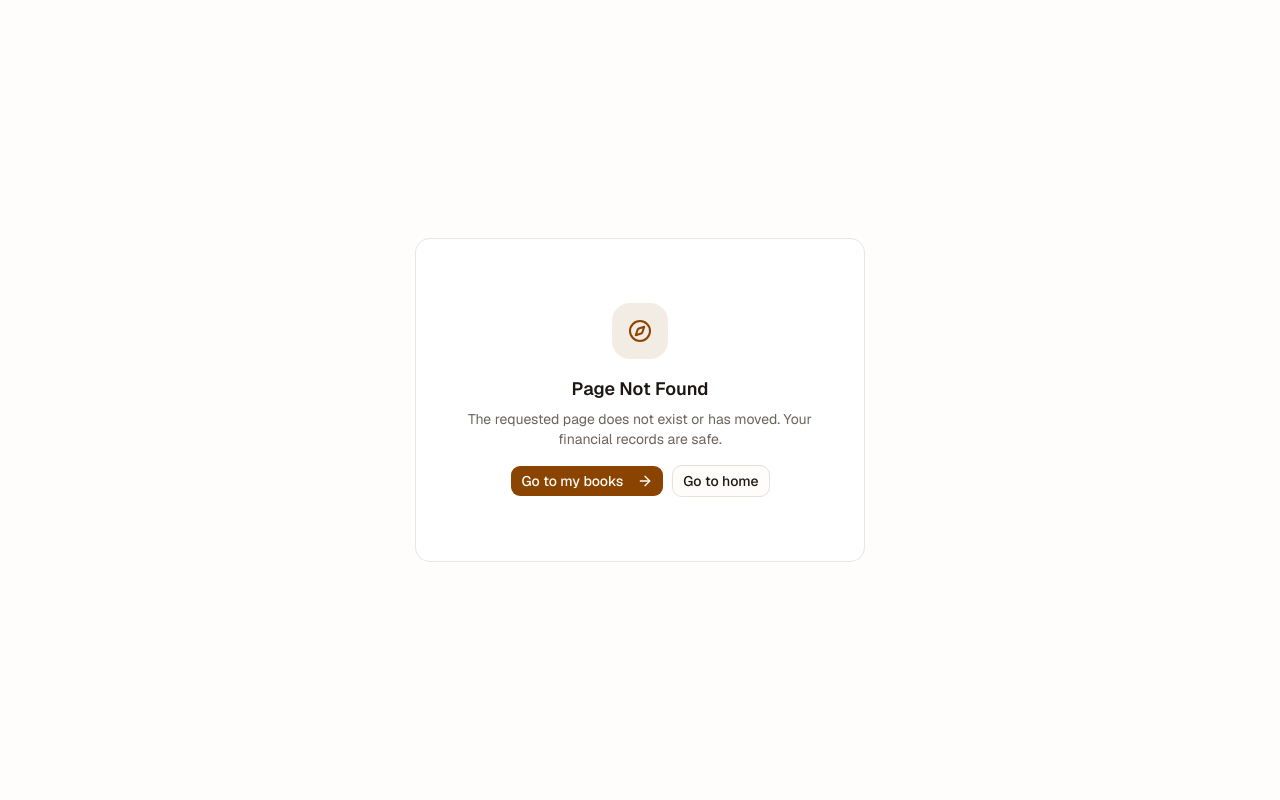
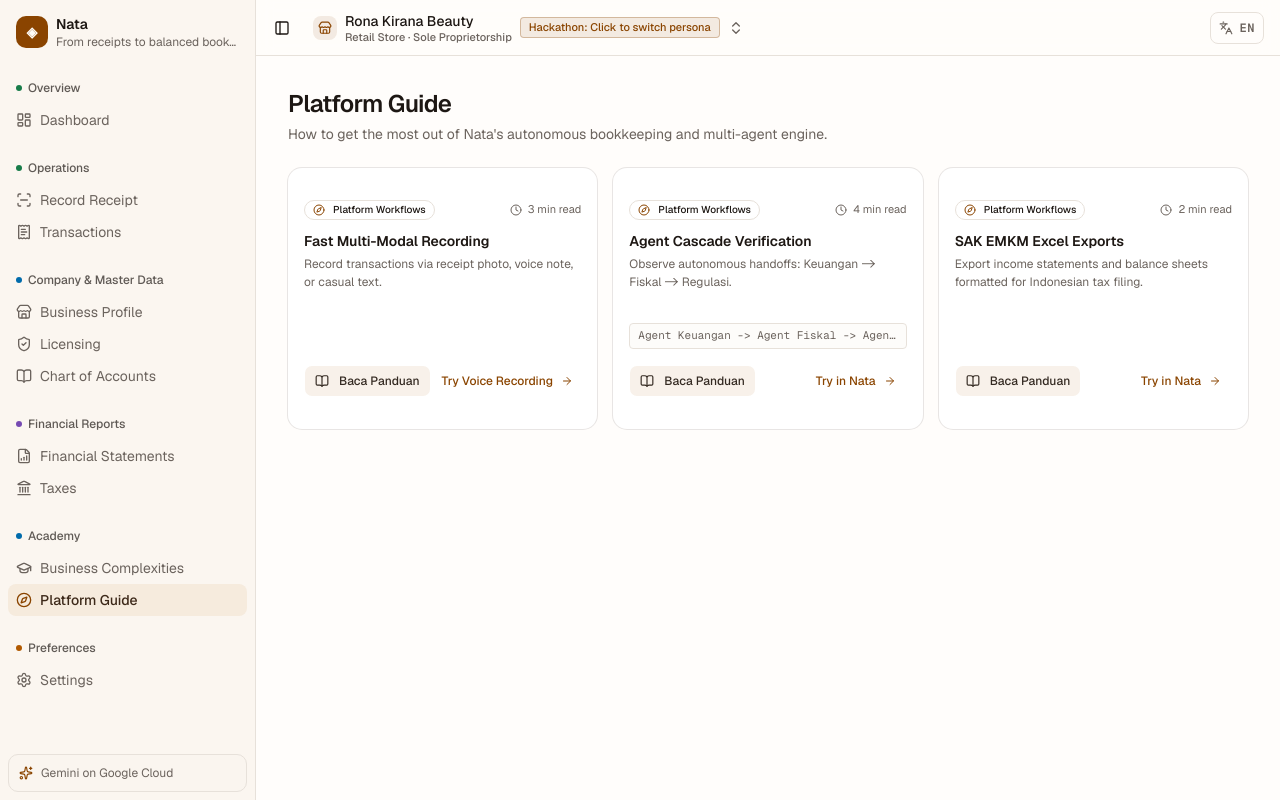
Before and after one commit to okihita/nata, a Next.js app in the folder web/: page /guide in a window 1280 px wide. Before the commit this address had no page. Built offline with nearby package versions, Linux system fonts and the light colour scheme.

Commit message:
refactor(academy): split platform guide into dedicated menu and make copy concise

```diff
--- a/web/next.config.ts
+++ b/web/next.config.ts
@@ -24,6 +24,7 @@ const nextConfig: NextConfig = {
       { source: "/pajak", destination: "/taxes" },
       { source: "/perizinan", destination: "/licensing" },
       { source: "/akademi", destination: "/academy" },
+      { source: "/panduan", destination: "/guide" },
       { source: "/usaha", destination: "/business" },
       { source: "/pengaturan", destination: "/settings" },
     ];
--- a/web/src/app/(app)/academy/page.tsx
+++ b/web/src/app/(app)/academy/page.tsx
@@ -7,8 +7,6 @@ import {
   ArrowRight,
   BookOpen,
   Clock,
-  Scale,
-  Compass,
   ExternalLink,
 } from "lucide-react";
 
@@ -16,21 +14,18 @@ import { PageHeader } from "@/components/app-sidebar";
 import { Badge } from "@/components/ui/badge";
 import { Button } from "@/components/ui/button";
 import { Card, CardContent, CardDescription, CardHeader, CardTitle } from "@/components/ui/card";
-import { Tabs, TabsList, TabsTrigger } from "@/components/ui/tabs";
 import { Separator } from "@/components/ui/separator";
 import { useLanguage } from "@/lib/copy";
 import { useWorkspace } from "@/lib/store";
 import {
   ACADEMY_LESSONS,
   MYTH_FACTS,
-  type AcademyTrack,
 } from "@/lib/academy";
 
 export default function AcademyPage() {
   const { copy } = useLanguage();
   const { business } = useWorkspace();
 
-  const [activeTrack, setActiveTrack] = useState<AcademyTrack>("business");
   const [selectedPersona, setSelectedPersona] = useState<"all" | "persona_a" | "persona_b">("all");
   const [activeLessonId, setActiveLessonId] = useState<string | null>(null);
 
@@ -41,13 +36,14 @@ export default function AcademyPage() {
       ? "persona_a"
       : undefined;
 
-  const filteredLessons = useMemo(() => {
+  // Filter lessons specifically for the Business Complexities track
+  const businessLessons = useMemo(() => {
     return ACADEMY_LESSONS.filter((item) => {
-      if (item.track !== activeTrack) return false;
+      if (item.track !== "business") return false;
       if (selectedPersona === "all") return true;
       return item.targetPersona === "all" || item.targetPersona === selectedPersona;
     });
-  }, [activeTrack, selectedPersona]);
+  }, [selectedPersona]);
 
   const activeLesson = useMemo(() => {
     if (!activeLessonId) return null;
@@ -57,7 +53,7 @@ export default function AcademyPage() {
   return (
     <>
       <PageHeader
-        title={copy.academy.title}
+        title={copy.nav.academy}
         subtitle={copy.academy.subtitle}
       />
 
@@ -109,33 +105,14 @@ export default function AcademyPage() {
         </div>
       </div>
 
-      {/* Main Track Tabs */}
-      <Tabs
-        value={activeTrack}
-        onValueChange={(val) => setActiveTrack(val as AcademyTrack)}
-        className="space-y-6"
-      >
-        <TabsList className="grid h-10 w-full grid-cols-2 max-w-md">
-          <TabsTrigger value="business" className="gap-2 text-xs font-medium">
-            <Scale className="size-4" />
-            {copy.academy.tracks.business}
-          </TabsTrigger>
-          <TabsTrigger value="platform" className="gap-2 text-xs font-medium">
-            <Compass className="size-4" />
-            {copy.academy.tracks.platform}
-          </TabsTrigger>
-        </TabsList>
-
-        <div className="space-y-6">
+      {/* Lesson Cards Grid */}
+      <div className="space-y-4">
         <div className="text-xs text-muted-foreground">
-            {activeTrack === "business"
-              ? copy.academy.tracks.businessDesc
-              : copy.academy.tracks.platformDesc}
+          {copy.academy.tracks.businessDesc}
         </div>
 
-          {/* Lesson Cards Grid */}
         <div className="grid gap-4 md:grid-cols-2 lg:grid-cols-3">
-            {filteredLessons.map((lesson) => {
+          {businessLessons.map((lesson) => {
             const lessonCopy = copy.academy.lessons[lesson.id as keyof typeof copy.academy.lessons];
             if (!lessonCopy) return null;
 
@@ -164,7 +141,7 @@ export default function AcademyPage() {
                   <CardTitle className="pt-2 text-sm leading-snug font-semibold">
                     {lessonCopy.title}
                   </CardTitle>
-                    <CardDescription className="text-xs line-clamp-2">
+                  <CardDescription className="text-xs text-muted-foreground leading-normal">
                     {lessonCopy.summary}
                   </CardDescription>
                 </CardHeader>
@@ -184,7 +161,7 @@ export default function AcademyPage() {
                       onClick={() => setActiveLessonId(lesson.id)}
                     >
                       <BookOpen className="mr-1.5 size-3.5" />
-                        {copy.common.loading ? "Baca Panduan" : "Baca Panduan"}
+                      Baca Panduan
                     </Button>
 
                     {lesson.actionLink && (
@@ -207,9 +184,8 @@ export default function AcademyPage() {
           })}
         </div>
       </div>
-      </Tabs>
 
-      {/* Reader Modal / Expandable View */}
+      {/* Reader Modal */}
       {activeLesson && (
         <div
           role="dialog"
@@ -249,7 +225,7 @@ export default function AcademyPage() {
                 }
               </p>
               <div className="rounded-lg border bg-muted/30 p-3 text-xs text-muted-foreground space-y-1">
-                <p className="font-medium text-foreground">💡 Ringkasan Praktis Nata:</p>
+                <p className="font-medium text-foreground">💡 Ringkasan:</p>
                 <p>
                   {
                     copy.academy.lessons[activeLesson.id as keyof typeof copy.academy.lessons]
@@ -282,7 +258,7 @@ export default function AcademyPage() {
         </div>
       )}
 
-      {/* 10/10 Interactive Section: Myth vs. Fact Flashcards */}
+      {/* Myth vs. Fact Flashcards */}
       <div className="mt-12 space-y-4">
         <div className="space-y-1">
           <h3 className="text-sm font-semibold tracking-tight">
--- /dev/null
+++ b/web/src/app/(app)/guide/page.tsx
@@ -0,0 +1,178 @@
+"use client";
+
+import { useMemo, useState } from "react";
+import Link from "next/link";
+import {
+  Compass,
+  ArrowRight,
+  BookOpen,
+  Clock,
+  ExternalLink,
+} from "lucide-react";
+
+import { PageHeader } from "@/components/app-sidebar";
+import { Badge } from "@/components/ui/badge";
+import { Button } from "@/components/ui/button";
+import { Card, CardContent, CardDescription, CardHeader, CardTitle } from "@/components/ui/card";
+import { useLanguage } from "@/lib/copy";
+import { ACADEMY_LESSONS } from "@/lib/academy";
+
+export default function GuidePage() {
+  const { copy } = useLanguage();
+  const [activeLessonId, setActiveLessonId] = useState<string | null>(null);
+
+  const platformLessons = useMemo(() => {
+    return ACADEMY_LESSONS.filter((item) => item.track === "platform");
+  }, []);
+
+  const activeLesson = useMemo(() => {
+    if (!activeLessonId) return null;
+    return platformLessons.find((l) => l.id === activeLessonId) ?? null;
+  }, [activeLessonId, platformLessons]);
+
+  return (
+    <>
+      <PageHeader
+        title={copy.nav.platformGuide}
+        subtitle={copy.academy.tracks.platformDesc}
+      />
+
+      {/* Guide Lessons Grid */}
+      <div className="grid gap-4 md:grid-cols-2 lg:grid-cols-3">
+        {platformLessons.map((lesson) => {
+          const lessonCopy = copy.academy.lessons[lesson.id as keyof typeof copy.academy.lessons];
+          if (!lessonCopy) return null;
+
+          return (
+            <Card
+              key={lesson.id}
+              className="flex flex-col justify-between transition-all hover:border-primary/50 hover:shadow-xs"
+            >
+              <CardHeader className="p-4 pb-2">
+                <div className="flex items-center justify-between gap-2">
+                  <Badge variant="outline" className="text-[10px]">
+                    <Compass className="mr-1 size-3 text-primary" />
+                    {copy.academy.categories[lesson.category]}
+                  </Badge>
+                  <div className="flex items-center gap-1.5 text-[11px] text-muted-foreground">
+                    <Clock className="size-3" />
+                    <span>
+                      {lesson.estimatedMinutes} {copy.academy.minRead}
+                    </span>
+                  </div>
+                </div>
+                <CardTitle className="pt-2 text-sm leading-snug font-semibold">
+                  {lessonCopy.title}
+                </CardTitle>
+                <CardDescription className="text-xs text-muted-foreground leading-normal">
+                  {lessonCopy.summary}
+                </CardDescription>
+              </CardHeader>
+
+              <CardContent className="p-4 pt-2 space-y-3">
+                {lesson.statuteCitation && (
+                  <div className="rounded border bg-muted/30 px-2 py-1 text-[11px] text-muted-foreground font-mono truncate">
+                    {lesson.statuteCitation}
+                  </div>
+                )}
+
+                <div className="flex items-center justify-between pt-1">
+                  <Button
+                    variant="secondary"
+                    size="sm"
+                    className="h-8 text-xs cursor-pointer"
+                    onClick={() => setActiveLessonId(lesson.id)}
+                  >
+                    <BookOpen className="mr-1.5 size-3.5" />
+                    Baca Panduan
+                  </Button>
+
+                  {lesson.actionLink && (
+                    <Button
+                      asChild
+                      variant="ghost"
+                      size="sm"
+                      className="h-8 text-xs text-primary hover:text-primary"
+                    >
+                      <Link href={lesson.actionLink.href}>
+                        {copy.academy.actionButtons[lesson.actionLink.labelKey]}
+                        <ArrowRight className="ml-1 size-3" />
+                      </Link>
+                    </Button>
+                  )}
+                </div>
+              </CardContent>
+            </Card>
+          );
+        })}
+      </div>
+
+      {/* Reader Modal */}
+      {activeLesson && (
+        <div
+          role="dialog"
+          aria-modal="true"
+          className="fixed inset-0 z-50 flex items-center justify-center bg-background/80 backdrop-blur-xs p-4"
+        >
+          <Card className="max-w-xl w-full max-h-[85vh] flex flex-col shadow-xl border-primary/20">
+            <CardHeader className="border-b p-4">
+              <div className="flex items-center justify-between gap-2">
+                <Badge variant="outline" className="text-[11px]">
+                  {copy.academy.categories[activeLesson.category]}
+                </Badge>
+                <Button
+                  variant="ghost"
+                  size="sm"
+                  className="h-7 px-2 text-xs"
+                  onClick={() => setActiveLessonId(null)}
+                >
+                  ✕
+                </Button>
+              </div>
+              <CardTitle className="pt-2 text-base font-semibold">
+                {copy.academy.lessons[activeLesson.id as keyof typeof copy.academy.lessons]?.title}
+              </CardTitle>
+            </CardHeader>
+            <CardContent className="overflow-y-auto p-5 text-sm leading-relaxed space-y-4">
+              <p className="text-foreground/90">
+                {
+                  copy.academy.lessons[activeLesson.id as keyof typeof copy.academy.lessons]
+                    ?.content
+                }
+              </p>
+              <div className="rounded-lg border bg-muted/30 p-3 text-xs text-muted-foreground space-y-1">
+                <p className="font-medium text-foreground">💡 Ringkasan:</p>
+                <p>
+                  {
+                    copy.academy.lessons[activeLesson.id as keyof typeof copy.academy.lessons]
+                      ?.summary
+                  }
+                </p>
+              </div>
+            </CardContent>
+            <div className="border-t p-4 flex items-center justify-between bg-muted/10">
+              {activeLesson.actionLink ? (
+                <Button asChild size="sm" className="gap-1.5 text-xs">
+                  <Link href={activeLesson.actionLink.href}>
+                    {copy.academy.actionButtons[activeLesson.actionLink.labelKey]}
+                    <ExternalLink className="size-3.5" />
+                  </Link>
+                </Button>
+              ) : (
+                <div />
+              )}
+              <Button
+                variant="outline"
+                size="sm"
+                className="text-xs"
+                onClick={() => setActiveLessonId(null)}
+              >
+                {copy.common.close}
+              </Button>
+            </div>
+          </Card>
+        </div>
+      )}
+    </>
+  );
+}
--- a/web/src/components/app-sidebar.tsx
+++ b/web/src/components/app-sidebar.tsx
@@ -14,6 +14,7 @@ import {
   Store,
   Sparkles,
   GraduationCap,
+  Compass,
   type LucideIcon,
 } from "lucide-react";
 
@@ -46,6 +47,7 @@ export const ICONS: Record<string, LucideIcon> = {
   Store,
   Settings,
   GraduationCap,
+  Compass,
 };
 
 export function AppSidebar() {
@@ -87,7 +89,8 @@ export function AppSidebar() {
               <SidebarMenu>
                 {group.items.map((item) => {
                   const Icon = ICONS[item.icon] ?? LayoutDashboard;
-                  const active = pathname.startsWith(item.href);
+                  const itemPath = item.href.split("?")[0];
+                  const active = pathname === itemPath;
                   return (
                     <SidebarMenuItem key={item.href}>
                       <SidebarMenuButton
--- a/web/src/lib/copy-en.ts
+++ b/web/src/lib/copy-en.ts
@@ -73,7 +73,7 @@ export const copyEn = {
       operations: "Operations",
       master: "Company & Master Data",
       reports: "Financial Reports",
-      learning: "Learning & Help",
+      learning: "Academy",
       other: "Preferences",
     },
     dashboard: "Dashboard",
@@ -83,7 +83,8 @@ export const copyEn = {
     laporan: "Financial Statements",
     pajak: "Taxes",
     perizinan: "Licensing",
-    academy: "Academy",
+    academy: "Business Complexities",
+    platformGuide: "Platform Guide",
     usaha: "Business Profile",
     pengaturan: "Settings",
   },
@@ -717,16 +718,15 @@ export const copyEn = {
       "The operation timed out. Your records remain safe — please try again in a moment.",
   },
   academy: {
-    title: "Nata Academy & Knowledge Hub",
-    subtitle:
-      "Master the Nata platform and navigate complex Indonesian business laws, tax thresholds, and accounting standards.",
+    title: "Academy",
+    subtitle: "Platform workflows, Indonesian accounting standards (SAK EMKM), and tax rules.",
     badge: "101 to Advanced",
     personaFilter: {
       all: "All Curriculums",
       persona_a: "Retail / Toko (Persona A)",
       persona_b: "F&B / PT Multi-Outlet (Persona B)",
     },
-    filterHint: "Tailored to your active business structure and tax classification.",
+    filterHint: "Tailored to your active business entity.",
     tracks: {
       platform: "Platform Mastery",
       platformDesc: "How to get the most out of Nata's autonomous bookkeeping and multi-agent engine.",
@@ -756,72 +756,62 @@ export const copyEn = {
     },
     lessons: {
       plat_multimodal: {
-        title: "Fast Multi-Modal Recording: Photo, Voice & WhatsApp Text",
-        summary:
-          "Capture transactions instantly without tedious data entry. Voice notes automatically prioritize spoken self-corrections (e.g. '380k... wait, 560k cash').",
+        title: "Fast Multi-Modal Recording",
+        summary: "Record transactions via receipt photo, voice note, or casual text.",
         content:
           "Nata allows business owners to record financial transactions using the method most convenient to them. In addition to clear receipt photos, you can dictate voice notes in colloquial Indonesian or paste unstructured WhatsApp text. The multimodal model extracts line items, quantities, vendors, and payment methods deterministically.",
       },
       plat_trace: {
-        title: "Understanding Agent Cascade: Keuangan -> Fiskal -> Regulasi",
-        summary:
-          "Observe how autonomous agents work in a verifiable one-way chain with strict deterministic mathematical guardrails.",
+        title: "Agent Cascade Verification",
+        summary: "Observe autonomous handoffs: Keuangan -> Fiskal -> Regulasi.",
         content:
           "When you submit a transaction, Agent Keuangan parses the data and commits balanced double-entry lines (Assets = Liabilities + Equity). Once posted, it performs a one-way handoff to Agent Fiskal to compute tax obligations, which in turn hands off to Agent Regulasi to classify the business's official KBLI 2020 code.",
       },
       plat_export: {
-        title: "Exporting SAK EMKM Excel Financial Statements",
-        summary:
-          "Generate professional Income Statements and Balance Sheets formatted specifically for Indonesian accounting and tax offices.",
+        title: "SAK EMKM Excel Exports",
+        summary: "Export income statements and balance sheets formatted for Indonesian tax filing.",
         content:
           "Nata generates exportable reports that adhere to Indonesian standards: semicolon-delimited CSVs, UTF-8 BOM encoding for seamless Microsoft Excel compatibility, and standard Indonesian currency conventions (Rp X.XXX.XXX).",
       },
       biz_cash_separation: {
-        title: "101: Separating Personal and Business Cash Flow",
-        summary:
-          "The number one reason small businesses fail financial audits: mixing owner personal expenses with enterprise operations.",
+        title: "Cash Separation 101",
+        summary: "Prevent audit failures by strictly separating personal and business funds.",
         content:
           "Under SAK EMKM Chapter 2, an enterprise is treated as a separate economic entity from its owner. Paying for groceries or school tuition directly out of the business cash drawer distorts profit margins and creates tax liabilities. Maintain a distinct Cash or Bank account and record owner withdrawals as Drawings (Prive) rather than business operational expenses.",
       },
       biz_tax_threshold: {
-        title: "PP 55/2022: The Rp 500 Million Zero-Tax Band",
-        summary:
-          "How individual sole proprietors (Orang Pribadi) enjoy tax-free status up to Rp 500 million annual gross turnover.",
+        title: "PP 55/2022 Tax Threshold",
+        summary: "Sole proprietors pay 0% PPh Final on the first Rp 500 million annual turnover.",
         content:
           "Under Government Regulation PP 55/2022 Article 60 paragraph (2), individual MSME taxpayers pay 0% PPh Final on their first Rp 500 million in gross turnover within a fiscal tax year. Turnover exceeding Rp 500 million is taxed at a flat 0.5% rate.",
       },
       biz_pt_tax_trap: {
-        title: "The PT Perorangan Tax Trap: Taxed from Rupiah Zero",
-        summary:
-          "Why incorporating an Individual PT (PT Perorangan) forfeits the Rp 500M zero-tax threshold.",
+        title: "The PT Perorangan Tax Trap",
+        summary: "PT Perorangan is a corporate entity taxed 0.5% starting from rupiah zero.",
         content:
           "Many entrepreneurs register a PT Perorangan thinking it carries individual tax benefits. Legally, PT Perorangan is a corporate body (Badan Usaha). Under PP 55/2022, corporate entities do not qualify for the Rp 500M exemption and are taxed 0.5% PPh Final starting from the very first rupiah of revenue.",
       },
       biz_cogs_recipe: {
-        title: "F&B Cost of Goods Sold (COGS) & Recipe Engineering",
-        summary:
-          "Accurately calculate raw material consumption and gross margins across food and drink menu items.",
+        title: "F&B COGS & Recipe Costing",
+        summary: "Calculate raw material consumption and gross margins across food and drink menus.",
         content:
           "In food & beverage businesses, selling price minus ingredient costs equals your gross margin. Small fluctuations in dairy, poultry, or coffee bean prices directly erode operating income. SAK EMKM Chapter 7 mandates recording raw inventory upon purchase and expensing it to COGS (Beban Pokok Penjualan) as batches are consumed.",
       },
       biz_marketplace_recon: {
-        title: "E-Commerce Settlement: Gross Revenue vs Platform Fees",
-        summary:
-          "Avoid reporting net bank payouts as total revenue on Tokopedia, Shopee, and TikTok Shop.",
+        title: "E-Commerce Settlement",
+        summary: "Report gross sales and platform deductions instead of net bank transfers.",
         content:
           "Marketplace escrow payouts already deduct admin commissions, payment fees, and promotional subsidies. Recording only the net cash arriving in your bank account understates your gross turnover, which violates Indonesian tax regulations. Revenue must be posted at gross invoice value, with marketplace deductions recorded as selling expenses.",
       },
       biz_kbli_oss: {
-        title: "KBLI 2020 & Risk-Based Licensing (OSS-RBA)",
-        summary:
-          "Why picking the right 5-digit KBLI code dictates your business license (NIB) and operational inspection level.",
+        title: "KBLI 2020 & Risk-Based Licensing",
+        summary: "Match your 5-digit KBLI code to correct OSS-RBA licensing requirements.",
         content:
           "Government Regulation PP 5/2021 categorizes Indonesian business activities by hazard risk (Low, Medium-Low, Medium-High, High). A low-risk retail shop (KBLI 47725) needs only a basic NIB, whereas an F&B dining establishment (KBLI 56303) requires hygiene certificates and environmental declarations.",
       },
       biz_hiring_payroll: {
-        title: "MSME Employment & Wage Rules (PP 35/2021 & PP 36/2021)",
-        summary:
-          "Legal flexibility for Indonesian micro and small enterprises regarding regional minimum wage (UMR) and employment contracts.",
+        title: "MSME Labor & Wage Rules",
+        summary: "Understand statutory minimum wage exemptions under PP 36/2021.",
         content:
           "Under PP 36/2021 Article 36, micro and small enterprises are legally exempt from provincial/district minimum wage (UMR) mandates, provided agreed wages are at least 50% of the provincial average consumption rate. Fixed-term agreements (PKWT) must still be registered with the Ministry of Manpower.",
       },
--- a/web/src/lib/nav.ts
+++ b/web/src/lib/nav.ts
@@ -19,6 +19,7 @@ export type NavKey =
   | "pajak"
   | "perizinan"
   | "academy"
+  | "platformGuide"
   | "usaha"
   | "pengaturan";
 
@@ -82,9 +83,12 @@ export const NAV: NavGroup[] = [
   },
   {
     key: "learning",
-    label: "Edukasi",
+    label: "Akademi",
     tone: "biru",
-    items: [{ href: "/academy", key: "academy", icon: "GraduationCap" }],
+    items: [
+      { href: "/academy", key: "academy", icon: "GraduationCap" },
+      { href: "/guide", key: "platformGuide", icon: "Compass" },
+    ],
   },
   {
     key: "other",
```
Also changed, not shown: web/src/lib/copy-id.ts (+26 -36 lines). Lines whose indentation alone changed are shown as unchanged.
